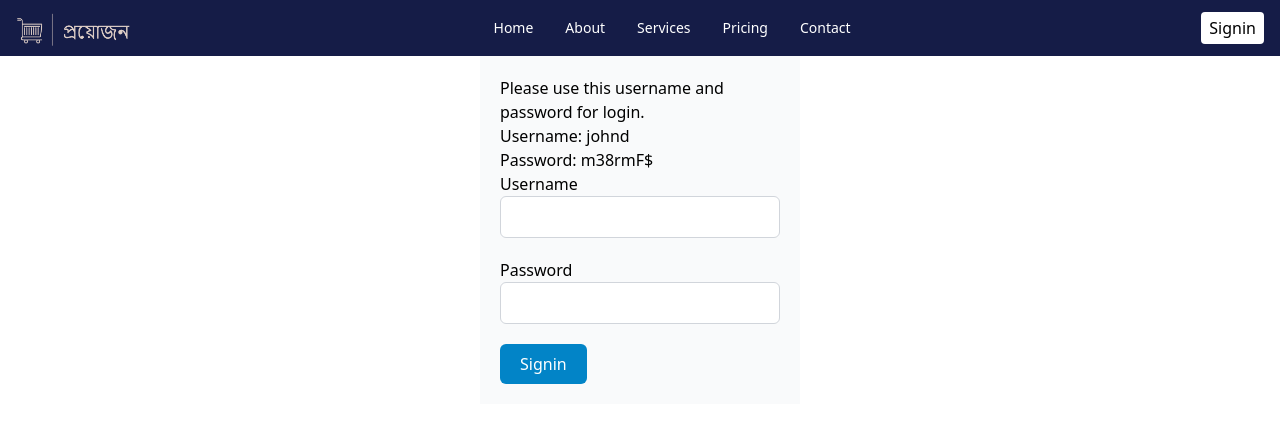
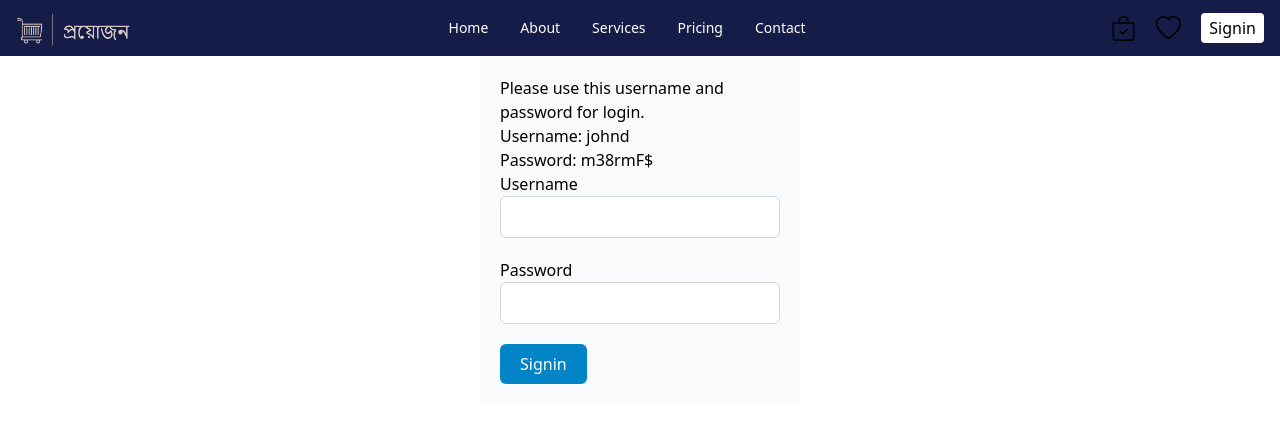
Before and after one commit to ZiadAbdulBari/proyjon, a React (Create React App) app: page /login in a window 1280 px wide. Shown: the top 422 px of the page. Built offline with nearby package versions, Linux system fonts and the light colour scheme.

Commit message:
icon added into header

```diff
--- a/src/components/Header/Header.js
+++ b/src/components/Header/Header.js
@@ -67,6 +67,19 @@ function Header() {
                             <svg className="w-6 h-6" fill="currentColor" viewBox="0 0 20 20" xmlns="http://www.w3.org/2000/svg"><path fillRule="evenodd" d="M3 5a1 1 0 011-1h12a1 1 0 110 2H4a1 1 0 01-1-1zM3 10a1 1 0 011-1h12a1 1 0 110 2H4a1 1 0 01-1-1zM3 15a1 1 0 011-1h12a1 1 0 110 2H4a1 1 0 01-1-1z" clipRule="evenodd"></path></svg>
                             <svg className="hidden w-6 h-6" fill="currentColor" viewBox="0 0 20 20" xmlns="http://www.w3.org/2000/svg"><path fillRule="evenodd" d="M4.293 4.293a1 1 0 011.414 0L10 8.586l4.293-4.293a1 1 0 111.414 1.414L11.414 10l4.293 4.293a1 1 0 01-1.414 1.414L10 11.414l-4.293 4.293a1 1 0 01-1.414-1.414L8.586 10 4.293 5.707a1 1 0 010-1.414z" clipRule="evenodd"></path></svg>
                         </button> */}
+                        <div className='flex item-center gap-5'>
+                            <div>
+                                <svg xmlns="http://www.w3.org/2000/svg" width="25" height="25" fill="currentColor" className="bi bi-bag-check" viewBox="0 0 16 16">
+                                    <path fill-rule="evenodd" d="M10.854 8.146a.5.5 0 0 1 0 .708l-3 3a.5.5 0 0 1-.708 0l-1.5-1.5a.5.5 0 0 1 .708-.708L7.5 10.793l2.646-2.647a.5.5 0 0 1 .708 0z"/>
+                                    <path d="M8 1a2.5 2.5 0 0 1 2.5 2.5V4h-5v-.5A2.5 2.5 0 0 1 8 1zm3.5 3v-.5a3.5 3.5 0 1 0-7 0V4H1v10a2 2 0 0 0 2 2h10a2 2 0 0 0 2-2V4h-3.5zM2 5h12v9a1 1 0 0 1-1 1H3a1 1 0 0 1-1-1V5z"/>
+                                </svg>
+                            </div>
+                            <div>
+                                <svg xmlns="http://www.w3.org/2000/svg" width="25" height="25" fill="currentColor" className="bi bi-heart" viewBox="0 0 16 16">
+                                    <path d="m8 2.748-.717-.737C5.6.281 2.514.878 1.4 3.053c-.523 1.023-.641 2.5.314 4.385.92 1.815 2.834 3.989 6.286 6.357 3.452-2.368 5.365-4.542 6.286-6.357.955-1.886.838-3.362.314-4.385C13.486.878 10.4.28 8.717 2.01L8 2.748zM8 15C-7.333 4.868 3.279-3.04 7.824 1.143c.06.055.119.112.176.171a3.12 3.12 0 0 1 .176-.17C12.72-3.042 23.333 4.867 8 15z"/>
+                                </svg>
+                            </div>
+                            <div>
                                 {
                                 isLoggedin===false?<Link className='bg-white rounded py-1 px-2' to="/signup">Signup</Link>:''
                                 }
@@ -74,6 +87,9 @@ function Header() {
                                 {
                                     isLoggedin?<button className='bg-white rounded py-1 px-2' onClick={signout}>Signout</button>:<Link className='bg-white rounded py-1 px-2' to="/login">Signin</Link>
                                 }
+                            </div>
+                        </div>
+
 
                     </div>
                 </div>
--- a/src/pages/cart.js
+++ b/src/pages/cart.js
@@ -1,5 +1,6 @@
 import axios from 'axios'
 import React, { useEffect, useState } from 'react'
+import Header from '../components/Header/Header';
 
 function Cart() {
     const [cartData,setCartData] = useState([]);
@@ -17,6 +18,7 @@ function Cart() {
     }
   return (
     <div>
+        <Header/>
         <div className='container mx-auto'>
             {
                 cartData.map((product,index)=>{
```
Lines whose indentation alone changed are shown as unchanged.
